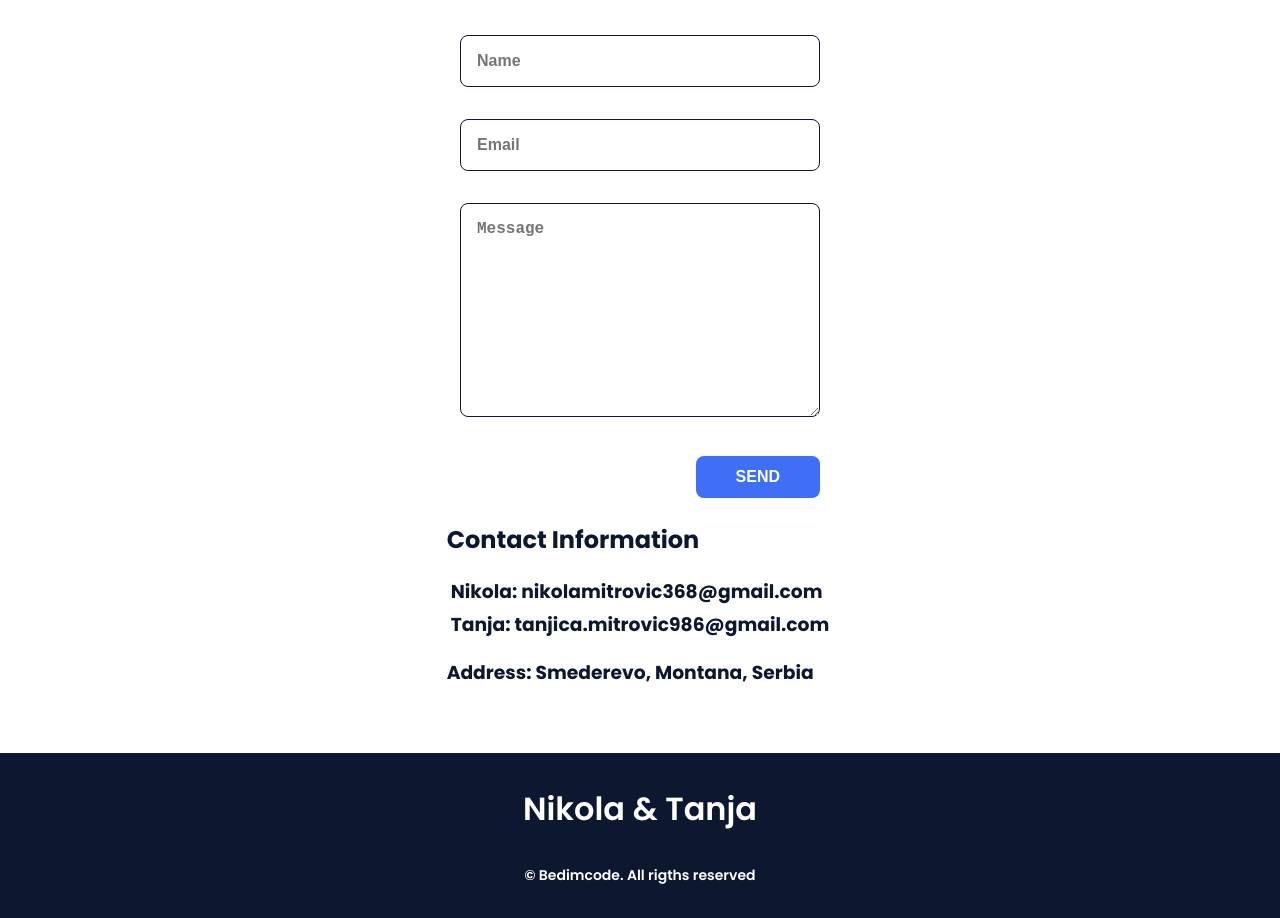
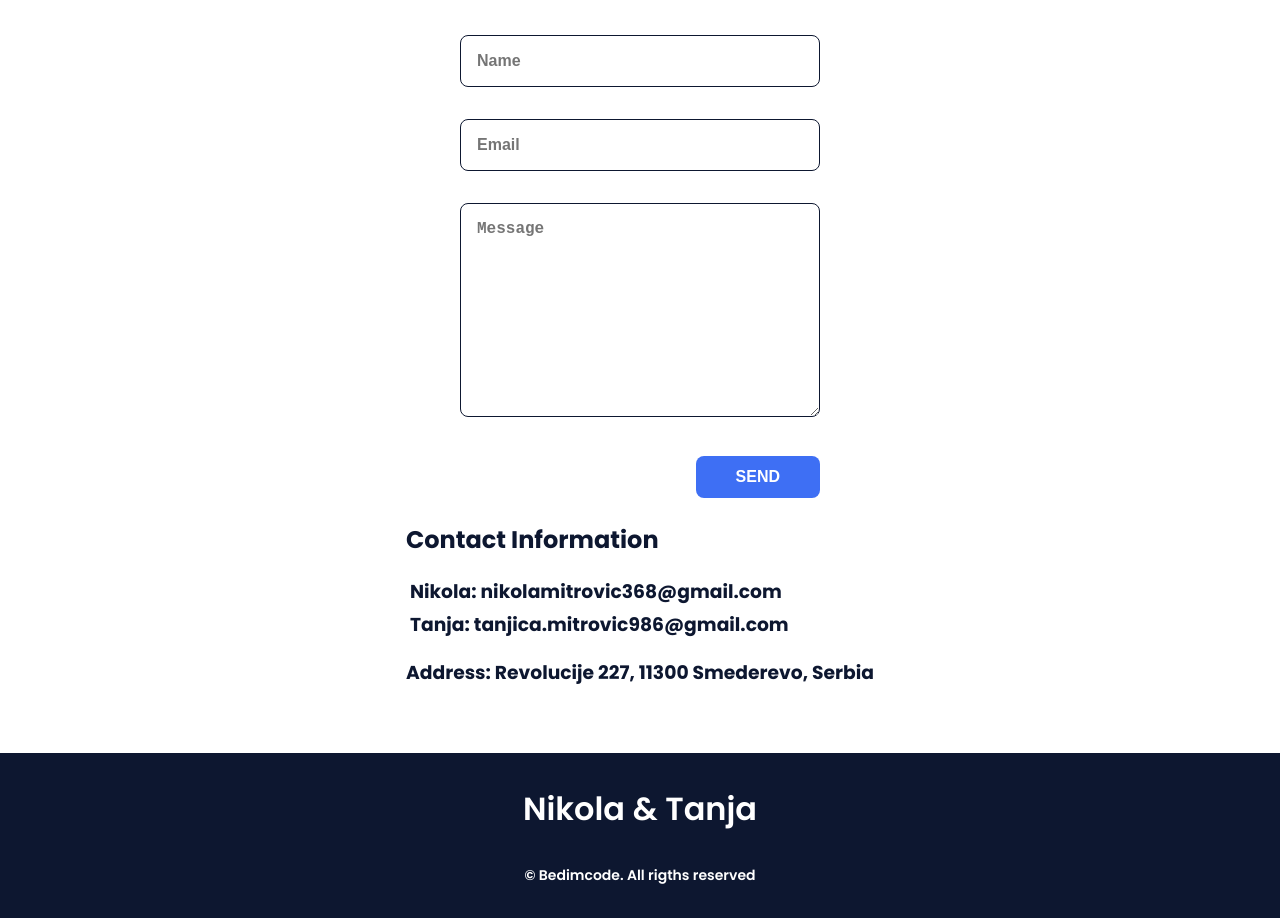
Before and after one commit to nikolamitrovic368/nikolamitrovic368.github.io, a plain HTML site: page index.html in a window 1280 px wide. Shown: the part 2901-3819 px from the top of the page. Drawn offline with nearby package versions, Linux system fonts and the light colour scheme.

Commit message:
Update address in contact section to include full details

```diff
--- a/index.html
+++ b/index.html
@@ -269,7 +269,7 @@
             <h3 style="margin: 0.25rem">
               Tanja: tanjica.mitrovic986@gmail.com
             </h3>
-            <h3>Address: Smederevo, Montana, Serbia</h3>
+            <h3>Address: Revolucije 227, 11300 Smederevo, Serbia</h3>
           </div>
 
           <script>
```
